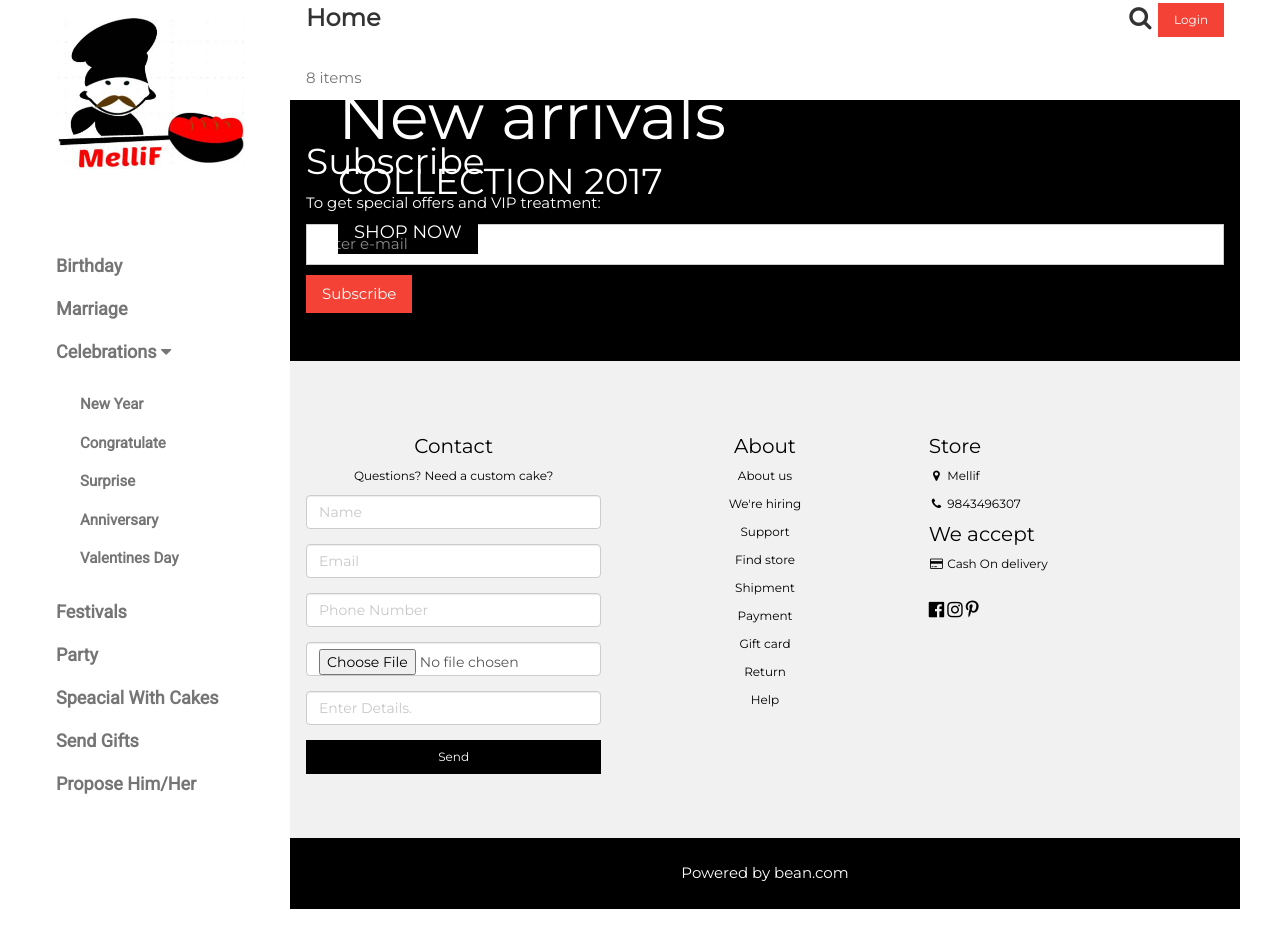
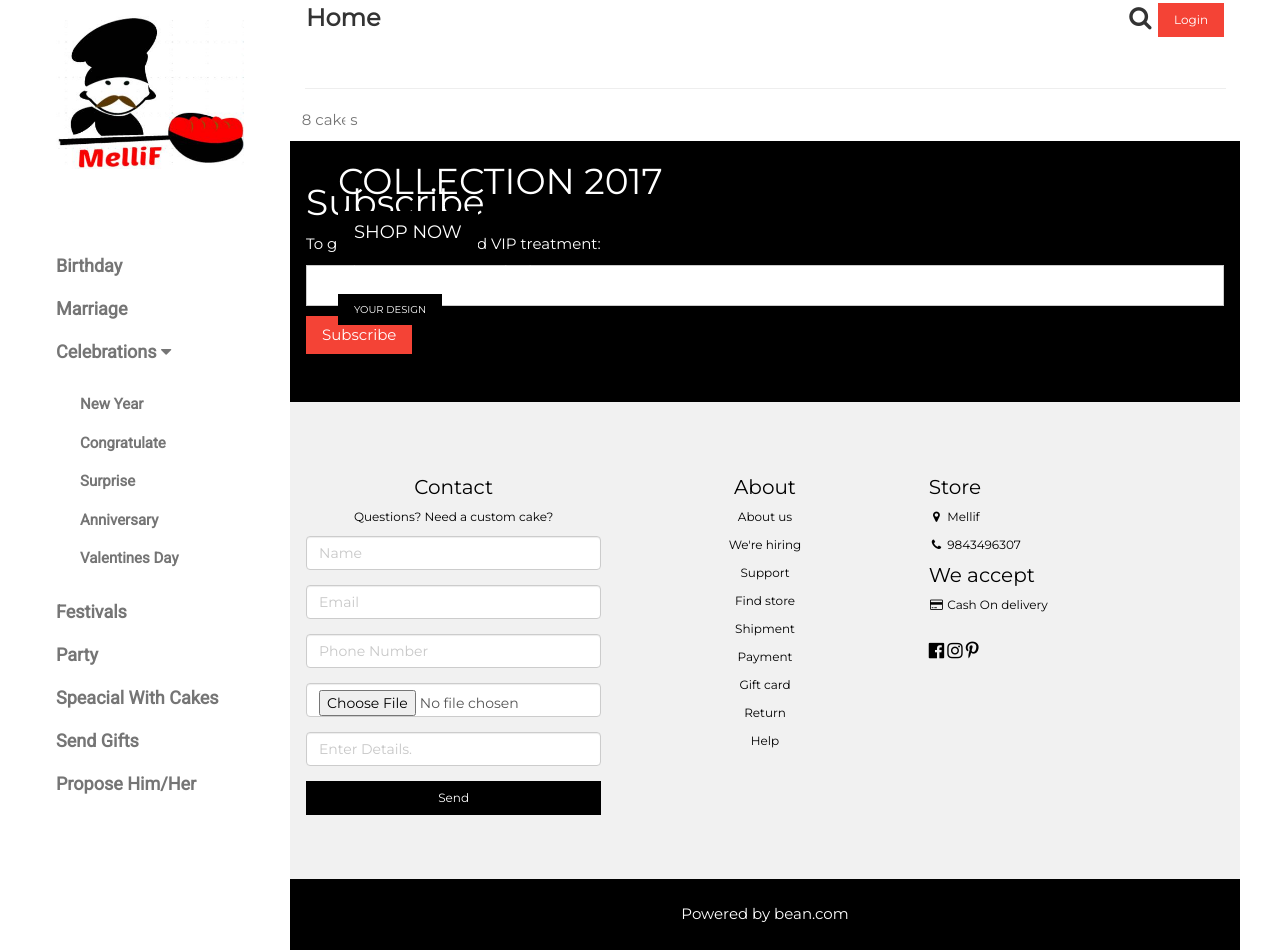
Before and after one commit to er-nabin-bhusal/project, a Django app: page / in a window 1280 px wide. Before the commit the page ends 909 px from the top, so only its background shows below. Run offline with Django 3.2, Linux system fonts and the light colour scheme; data that the repository does not hold is empty; some libraries are stand-ins or nearby versions.

Commit message:
changes in design

```diff
--- /dev/null
+++ b/mains/static/main2.css
@@ -0,0 +1,4 @@
+hr{
+	margin-left: 15px;
+	margin-right: 14px;
+}
--- a/mains/templates/base.html
+++ b/mains/templates/base.html
@@ -12,6 +12,7 @@
 <link rel="stylesheet" href="https://maxcdn.bootstrapcdn.com/bootstrap/3.3.7/css/bootstrap.min.css" integrity="sha384-BVYiiSIFeK1dGmJRAkycuHAHRg32OmUcww7on3RYdg4Va+PmSTsz/K68vbdEjh4u" crossorigin="anonymous">
 
 <link rel="stylesheet" href="{% static 'main.css' %}">
+<link rel="stylesheet" href="{% static 'main2.css' %}">
 <link rel="stylesheet" href="https://fonts.googleapis.com/css?family=Roboto">
 <link rel="stylesheet" href="https://fonts.googleapis.com/css?family=Montserrat">
 <link rel="stylesheet" href="https://cdnjs.cloudflare.com/ajax/libs/font-awesome/4.7.0/css/font-awesome.min.css">
@@ -106,7 +107,7 @@ body,h1,h2,h3,h4,h5,h6,.w3-wide {font-family: "Montserrat", sans-serif;}
       <!-- Footer -->
       <footer class="w3-padding-64 w3-light-grey w3-small w3-center" id="footer">
         <div class="w3-row-padding">
-          <div class="w3-col s4">
+          <div class="w3-col s4" id="custom-cake">
           {% if cake_form %}
             <h4>Contact</h4>
             <p>Questions? Need a custom cake?</p>
--- a/mains/templates/index.html
+++ b/mains/templates/index.html
@@ -13,16 +13,22 @@
           <h3 class="w3-hide-large w3-hide-medium">New arrivals</h3>
           <h1 class="w3-hide-small">COLLECTION 2017</h1>
           <p><a href="#list-of-cakes" class="w3-button w3-black w3-large shop">SHOP NOW</a></p>
+
+          <h5 class="w3-hide-small w3-hide-medium">Give us your own design?</h5>
+          <h3 class="w3-hide-small w3-hide-large">Give us your own design?</h3>
+          <p class="w3-hide-small"><a href="#custom-cake" class="w3-button w3-black w3-tiny shop">YOUR DESIGN</a></p>
         </div>
       </div>
 
-      <div class="w3-container w3-text-grey" style="padding-top: 20px;" id="list-of-cakes">
-        <p>8 items</p>
+      <div class="w3-container" style="padding-top: 20px;" id="list-of-cakes">
+        <h7 class="w3-hide-medium w3-hide-large">Want your own design?</h7>
+        <p class="w3-hide-medium w3-hide-large" style="display: inline-block;"><a href="#custom-cake" class="w3-button w3-black w3-tiny shop">YOUR DESIGN</a></p>
       </div>
 
       <!-- Product grid -->
+      <hr>
       <div class="w3-row">
-
+        <p class="w3-text-grey">&nbsp; &nbsp;8 cakes</p>
         {% for each in cakes %}
         <div class="w3-col l3 s6">
           <div class="w3-container">
```
